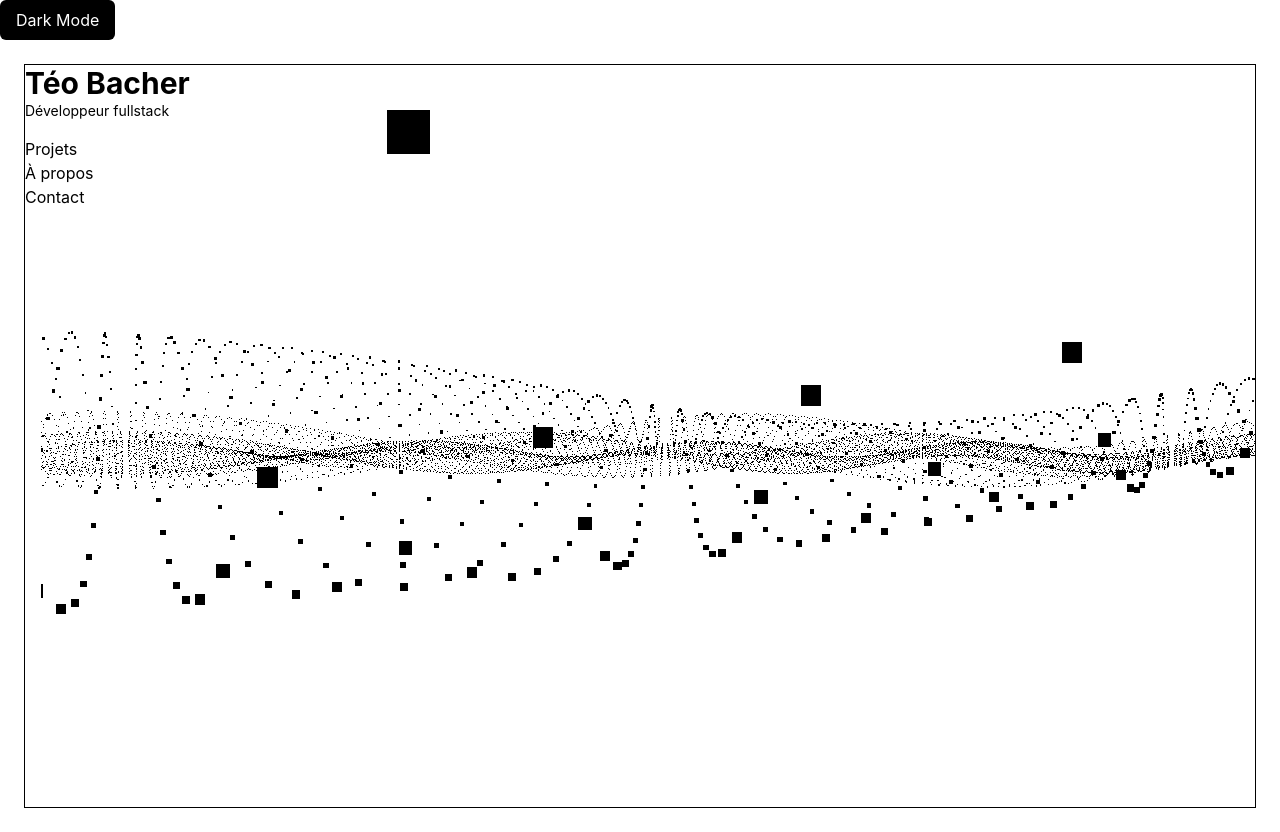
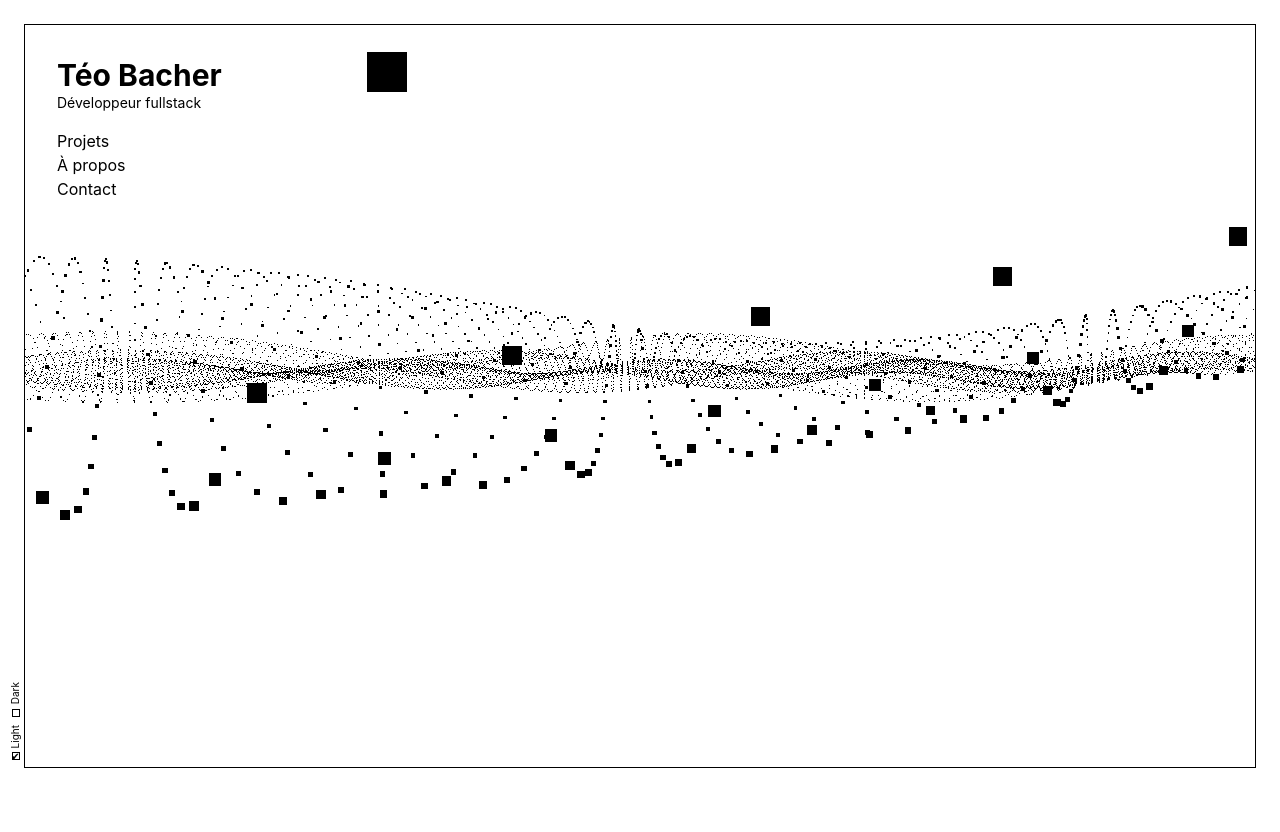
Before and after one commit to w0lwin/Portefolio, a React (Create React App) app in the folder portefolio/: page / in a window 1280 px wide. After the commit the page ends 800 px from the top, so only its background shows below. Built offline with nearby package versions, Linux system fonts and the light colour scheme.

Commit message:
feat(controller) checkBox dark/light

```diff
--- a/portefolio/src/App.css
+++ b/portefolio/src/App.css
@@ -6,6 +6,8 @@
 
 body {
   overflow: hidden;
+  transition: background-color 1000ms;
+
 }
 
 .container {
@@ -15,7 +17,6 @@ body {
 .border {
   position: relative;
   margin: 3vh;
-  padding: 2vh;
   border: 1px solid white;
   height: 93vh;
   overflow: hidden;
@@ -24,7 +25,6 @@ body {
 .dark-border {
   position: relative;
   margin: 3vh;
-  padding: 2vh;
   border: 1px solid black;
   height: 93vh;
   overflow: hidden;
@@ -48,3 +48,66 @@ body {
 .info p {
   font-size: 1rem;
 }
+
+.checkbox-container {
+  position: fixed;
+  bottom: 2vh; /* Ou la valeur nécessaire pour aligner avec la bordure de Home */
+  left: 1vh; /* Ou la valeur nécessaire pour aligner avec la bordure de Home */
+  display: flex;
+  flex-direction: column;
+  align-items: flex-start;
+  padding-bottom: 2vh;
+
+}
+
+.checkbox-label {
+  display: flex;
+  flex-direction: column;
+  align-items: center;
+  margin-bottom: 8px; /* Espacement entre les ensembles de labels et de fausses checkboxes */
+}
+
+.checkbox-text {
+  writing-mode: vertical-rl;
+  transform: rotate(180deg);
+  font-size: 10px; /* Taille de la police réduite pour le texte */
+  margin-bottom: 4px; /* Espacement entre le texte et la fausse checkbox */
+}
+
+.fake-checkbox {
+  width: 8px; /* Largeur de la fausse checkbox réduite */
+  height: 8px; /* Hauteur de la fausse checkbox réduite */
+  border: 1px solid currentColor; /* Bordure de la fausse checkbox qui s'adapte au thème */
+  display: flex;
+  justify-content: center;
+  align-items: center;
+}
+
+.fake-checkbox::after {
+  content: '';
+  font-size: 10px; /* Taille de la coche réduite */
+  opacity: 0; /* Coche transparente jusqu'à ce que la checkbox soit cochée */
+}
+
+.checkbox-label input[type="checkbox"] {
+  display: none; /* Cacher la vraie checkbox */
+}
+
+.checkbox-label input[type="checkbox"]:checked + .fake-checkbox::after {
+  opacity: 1; /* Rendre la coche visible */
+  content: '✔'; /* Ajouter une coche lorsque la checkbox est cochée */
+  color: currentColor; /* La couleur changera selon le thème */
+}
+
+
+
+
+body.dark-mode {
+  background-color: #000; /* ou la couleur que vous voulez pour le mode sombre */
+  color: #fff; /* pour le texte en mode sombre */
+}
+
+body.light-mode {
+  background-color: #fff; /* ou la couleur que vous voulez pour le mode clair */
+  color: #000; /* pour le texte en mode clair */
+}
--- a/portefolio/src/App.js
+++ b/portefolio/src/App.js
@@ -1,33 +1,48 @@
-// App.js
+import React, { useState, useEffect } from 'react';
 import { BrowserRouter as Router, Route, Routes } from 'react-router-dom';
-import { useState } from 'react';
 import './App.css';
 import Home from './Components/Home';
 
 function App() {
   const [darkMode, setDarkMode] = useState(false);
-
-  function toggleMode() {
-    setDarkMode(!darkMode);
-  }
+  useEffect(() => {
+    document.body.className = darkMode ? 'dark-mode' : 'light-mode';
+  }, [darkMode]);
 
   return (
     <Router>
       <div className={`transition-all duration-1000 ${darkMode ? 'bg-dark text-dark-light' : 'bg-dark-light text-dark'}`}>
-        <button
-          className={`rounded-md py-2 px-4 ${darkMode ? 'bg-dark-light text-dark' : 'bg-dark text-dark-light'}`}
-          onClick={toggleMode}
-        >
-          {darkMode ? 'Light Mode' : 'Dark Mode'}
-        </button>
+      <div className="checkbox-container">
+  <label className="checkbox-label" style={{ color: darkMode ? 'white' : 'black' }}>
+    <div className="checkbox-text">Dark</div>
+    <input
+      type="checkbox"
+      checked={darkMode}
+      onChange={() => setDarkMode(true)}
+    />
+    <div className="fake-checkbox"></div>
+  </label>
+  <label className="checkbox-label" style={{ color: darkMode ? 'white' : 'black' }}>
+    <div className="checkbox-text">Light</div>
+    <input
+      type="checkbox"
+      checked={!darkMode}
+      onChange={() => setDarkMode(false)}
+    />
+    <div className="fake-checkbox"></div>
+  </label>
+</div>
+
+
+
+
+
+
         <Routes>
-          <Route
-              path="/"
-              element={<Home darkMode={darkMode} />}/>
-          </Routes>
+          <Route path="/" element={<Home darkMode={darkMode} />} />
+        </Routes>
       </div>
     </Router>
-
   );
 }
 
--- a/portefolio/src/Components/Home.jsx
+++ b/portefolio/src/Components/Home.jsx
@@ -19,7 +19,7 @@ const Home = ({ darkMode }) => {
   return (
     <div className={`relative border transition-all duration-500 ${darkMode ? 'border' : 'dark-border'}`}>
       <Pixel3DAnimation isDarkTheme={darkMode}/>
-      <div className={`infos absolute top-0 left-0 right-0 text-center transition-all duration-500 ${darkMode ? 'dark-infos' : ''}`} style={{ zIndex: 2 }}>
+      <div className={`infos absolute top-0 left-0 right-0 text-center transition-all duration-500 ${darkMode ? 'dark-infos' : ''}`} style={{ zIndex: 2, margin: '4vh' }}>
         <h1 className={`text-3xl transition-all duration-500 ${darkMode ? 'text-white' : 'text-black'} font-bold`}>Téo Bacher</h1>
         <h6 className={`transition-all duration-500 ${darkMode ? 'text-white' : 'text-black'} text-sm`}>Développeur fullstack</h6>
         <div className={`infos mt-4 ${darkMode ? 'dark-infos' : ''}`}>
--- a/portefolio/src/Components/Pixel3DAnimation.jsx
+++ b/portefolio/src/Components/Pixel3DAnimation.jsx
@@ -3,22 +3,26 @@ import * as THREE from 'three';
 
 const Pixel3DAnimation = ({ isDarkTheme }) => {
   const mountRef = useRef(null);
-  const particles = new Array();
-  const particleMaterial = new THREE.PointsMaterial({ size: 1, color: isDarkTheme ? 0xffffff : 0x000000 });
 
   useEffect(() => {
     // Création de la scène et de la caméra
     const scene = new THREE.Scene();
-    const camera = new THREE.PerspectiveCamera(75, window.innerWidth / window.innerHeight, 0.1, 1000);
+    const mount = mountRef.current;
 
-    // Création du renderer avec fond transparent
+    // Configuration du renderer pour qu'il s'adapte à la taille du conteneur
     const renderer = new THREE.WebGLRenderer({ alpha: true });
-    renderer.setSize(window.innerWidth, window.innerHeight);
+    renderer.setSize(mount.clientWidth, mount.clientHeight);
+    mount.appendChild(renderer.domElement);
 
-    const mountCurrent = mountRef.current;
-    mountCurrent.appendChild(renderer.domElement);
+    // Configuration de la caméra
+    const aspectRatio = mount.clientWidth / mount.clientHeight;
+    const camera = new THREE.PerspectiveCamera(75, aspectRatio, 0.1, 1000);
+    camera.position.z = 500;
 
-    // Ajout des particules
+    // Création des particules
+    const particles = [];
+    const particleMaterial = new THREE.PointsMaterial({ size: 1, color: isDarkTheme ? 0xffffff : 0x000000 });
+
     for (let x = -1000; x < 1000; x += 10) {
       for (let z = -1000; z < 1000; z += 10) {
         const y = (Math.sin(z * (Math.PI * 4 / 500)) + Math.sin((x + z) * (Math.PI * 2 / 500))) * 14 + 30;
@@ -30,8 +34,6 @@ const Pixel3DAnimation = ({ isDarkTheme }) => {
     const particleSystem = new THREE.Points(particleGeometry, particleMaterial);
     scene.add(particleSystem);
 
-    camera.position.z = 500;
-
     // Fonction de rendu
     const render = () => {
       requestAnimationFrame(render);
@@ -42,13 +44,25 @@ const Pixel3DAnimation = ({ isDarkTheme }) => {
 
     render();
 
+    // Gestion du redimensionnement
+    const handleResize = () => {
+      const width = mount.clientWidth;
+      const height = mount.clientHeight;
+      renderer.setSize(width, height);
+      camera.aspect = width / height;
+      camera.updateProjectionMatrix();
+    };
+
+    window.addEventListener('resize', handleResize);
+
     // Nettoyage
     return () => {
-      mountCurrent.removeChild(renderer.domElement);
+      mount.removeChild(renderer.domElement);
+      window.removeEventListener('resize', handleResize);
     };
   }, [isDarkTheme]); // Ajout de isDarkTheme comme dépendance
 
-  return <div ref={mountRef} style={{ width: '100%', height: '100%' }}/>;
+  return <div ref={mountRef} style={{ width: '100%', height: '100%' }} />;
 };
 
 export default Pixel3DAnimation;
```
